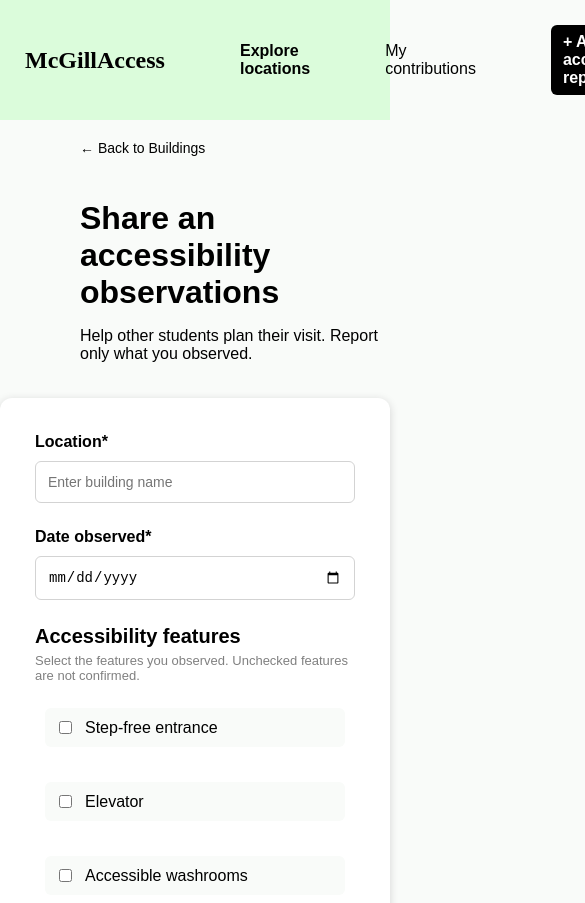
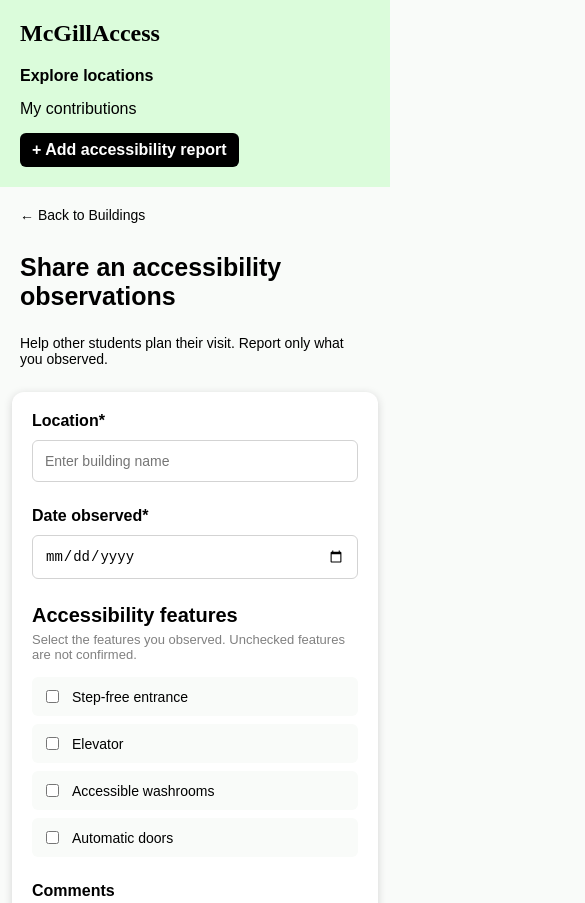
Before and after one commit to rtsej/COMP307_Project, a plain HTML site: page submit.html in a window 390 px wide. Shown: the top 903 px of the page, 585 px wide, since content can reach past the window. Drawn offline with Linux system fonts and the light colour scheme.

Commit message:
Update submit.html

```diff
--- a/submit.html
+++ b/submit.html
@@ -157,6 +157,71 @@
             color: gray;
             margin-right: auto;
         }
+
+        @media screen and (max-width: 750px) {
+
+            nav {
+                flex-direction: column;
+                align-items: flex-start;
+                gap: 20px;
+                padding: 20px;
+            }
+
+            .nav {
+                flex-direction: column;
+                align-items: flex-start;
+                gap: 15px;
+                width: 100%;
+            }
+
+            .back {
+                position: static;
+                display: block;
+                margin: 20px 20px 0;
+            }
+
+            .title {
+                padding: 30px 20px 0;
+                font-size: 25px;
+            }
+
+            .subtitle {
+                padding: 10px 20px 0;
+                font-size: 14px;
+            }
+
+            .box {
+                margin: 25px 12px;
+                padding: 20px;
+                box-sizing: border-box;
+            }
+
+            .list {
+                gap: 8px;
+            }
+
+            .list label {
+                margin: 0;
+                font-size: 14px;
+            }
+
+            .footer {
+                flex-wrap: wrap;
+                gap: 10px;
+            }
+
+            .note {
+                width: 100%;
+                margin-bottom: 10px;
+            }
+
+            .clear,
+            .submit {
+                flex: 1;
+                padding: 12px 10px;
+                font-size: 14px;
+            }
+        }
     </style>
 </head>
 
```
